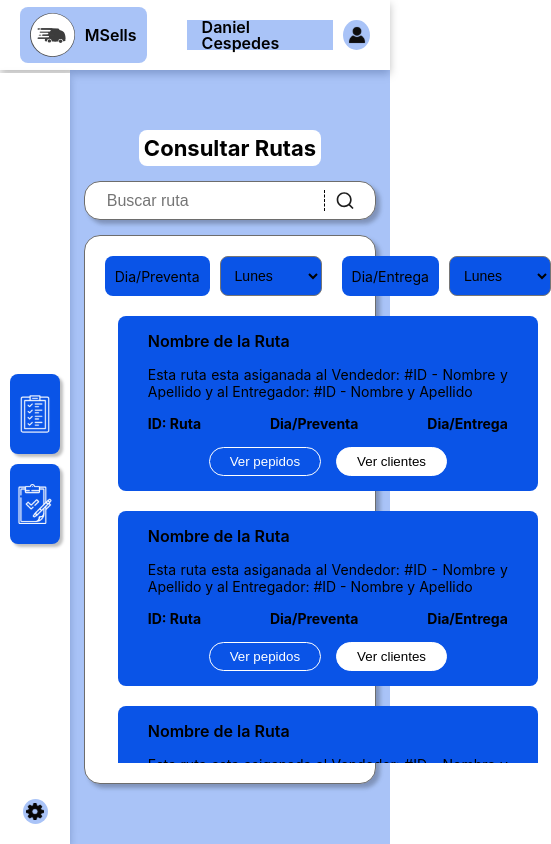
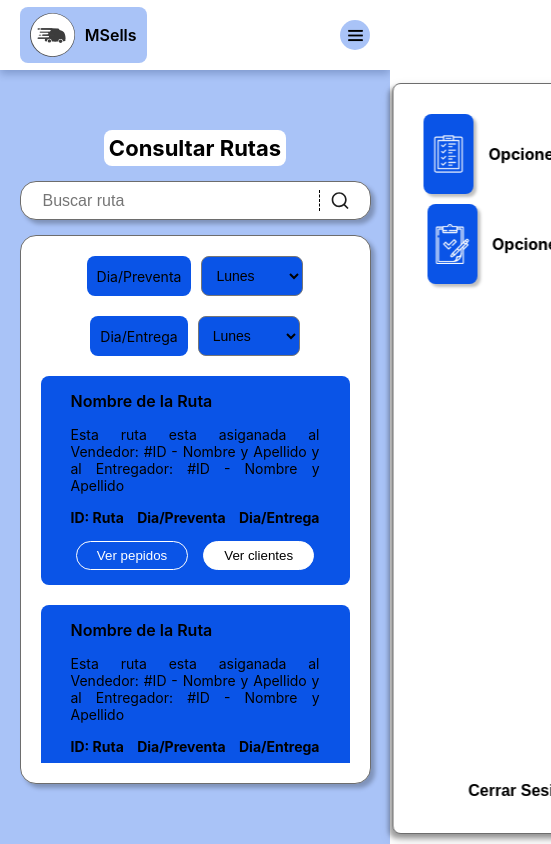
Before and after one commit to dan33pro/msells-app, a Next.js app: page / in a window 390 px wide. Shown: the whole page, 551 px wide, since content can reach past the window. Built offline with nearby package versions, Linux system fonts and the light colour scheme.

Commit message:
Resposive mobile Consultar rutas, Nav Descktop y Movil, cambios Header y NavOptions

```diff
--- a/src/components/Header.jsx
+++ b/src/components/Header.jsx
@@ -1,4 +1,4 @@
-import React, { useState, useContext } from 'react';
+import React, { useContext } from 'react';
 import Image from 'next/image';
 
 import MenuNav from '@components/MenuDesktop';
@@ -6,21 +6,21 @@ import AppContext from '@context/AppContext';
 
 import logoMS from '@logos/logo_msells.svg';
 import iconPerson from '@icons/person_icon.svg';
+import iconMenu from '@icons/menu_icon.svg';
 
 import styles from '@styles/Header.module.scss';
 
 const Header = () => {
-  const { state, toggleMenuNav } = useContext(AppContext);
+  const { state, toggleMenuDesktop, toggleMenuMobile } = useContext(AppContext);
 
   const handleToggleD = () => {
-    setToggleM(false);
-    toggleMenuNav(!state.stateViewMenuNav);
+    toggleMenuMobile(false);
+    toggleMenuDesktop(!state.isViewMenuDesktop);
   };
 
-  const [toggleM, setToggleM] = useState(false);
   const handleToggleM = () => {
-    setToggleM(!toggleM);
-    toggleMenuNav(!state.stateViewMenuNav);
+    toggleMenuDesktop(false);
+    toggleMenuMobile(!state.isViewMenuMobile);
   };
 
   return (
@@ -38,8 +38,11 @@ const Header = () => {
             <Image src={iconPerson} alt="" />
           </li>
         </ul>
+        <button className={styles['btn-menu']} onClick={handleToggleM} onKeyDown={handleToggleM}>
+          <Image src={iconMenu} alt='Icono menu' />
+        </button>
       </div>
-      {state.stateViewMenuNav && <MenuNav />}
+      {state.isViewMenuDesktop && <MenuNav />}
     </nav>
   );
 };
--- a/src/components/NavDesktop.jsx
+++ b/src/components/NavOptions.jsx
@@ -7,40 +7,49 @@ import iconList from '@icons/list_icon.svg';
 import iconSearch from '@icons/register_icon.svg';
 import iconSetings from '@icons/setings_icon.svg';
 
-import styles from '@styles/NavDesktop.module.scss';
+import styles from '@styles/NavOptions.module.scss';
 
-const NavDesktop = () => {
-  const { state, toggleMenuNav } = useContext(AppContext);
+const NavOptions = () => {
+  const { state, toggleMenuDesktop } = useContext(AppContext);
 
   const [toggleListOptions, setToggleListOptions] = useState(false);
   const handleToggleListOptions = () => {
     setToggleListOptions(!toggleListOptions);
     setToggleRegisterOptions(false);
-    toggleMenuNav(false);
+    toggleMenuDesktop(false);
   };
 
   const [toggleRegisterOptions, setToggleRegisterOptions] = useState(false);
   const handleToggleRegisterOptions = () => {
     setToggleRegisterOptions(!toggleRegisterOptions);
     setToggleListOptions(false);
-    toggleMenuNav(false);
+    toggleMenuDesktop(false);
   };
 
   return (
-    <aside className={styles.NavDesktop}>
+    <aside className={`${styles.NavOptions} ${state.isViewMenuMobile ? styles['NavOptionsAnimantion'] : ''}`}>
       <ul className={styles.menu} onClick={handleToggleListOptions}>
         <li className={styles['option-menu']} onClick={handleToggleListOptions} onKeyDown={handleToggleListOptions}>
-          <Image src={iconList} alt="" />
+          <div className={styles['container-img']}>
+            <Image src={iconList} alt="" />
+          </div>
+          <span className={styles['info-mobile']}>Opciones de consulta</span>
         </li>
         <li className={styles['option-menu']} onClick={handleToggleRegisterOptions} onKeyDown={handleToggleRegisterOptions}>
-          <Image src={iconSearch} alt="" />
+          <div className={styles['container-img']}>
+            <Image src={iconSearch} alt="" />
+          </div>
+          <span className={styles['info-mobile']}>Opciones de registro</span>
         </li>
       </ul>
       <div className={styles['config-btn']}>
-        <Image src={iconSetings} alt='boton de configuraciones' />
+        <button className={styles['info-mobile']}>Cerrar Sesión</button>
+        <div className={styles['container-img']}>
+          <Image src={iconSetings} alt="boton de configuraciones" />
+        </div>
       </div>
     </aside>
   );
 };
 
-export default NavDesktop;
+export default NavOptions;
--- a/src/hooks/useInitialState.js
+++ b/src/hooks/useInitialState.js
@@ -1,7 +1,8 @@
 import { useState } from 'react';
 
 const initialState = {
-  stateViewMenuNav: false,
+  isViewMenuDesktop: false,
+  isViewMenuMobile: false,
   viewConsultarRutas: {
     title: 'Consultar Rutas',
     stateView: true,
@@ -26,10 +27,17 @@ const initialState = {
 const useInitialState = () => {
   const [state, setState] = useState(initialState);
 
-  const toggleMenuNav = (newState) => {
+  const toggleMenuDesktop = (newState) => {
     setState({
       ...state,
-      stateViewMenuNav: newState,
+      isViewMenuDesktop: newState,
+    });
+  };
+
+  const toggleMenuMobile = (newState) => {
+    setState({
+      ...state,
+      isViewMenuMobile: newState,
     });
   };
 
@@ -52,7 +60,8 @@ const useInitialState = () => {
 
   return {
     state,
-    toggleMenuNav,
+    toggleMenuDesktop,
+    toggleMenuMobile,
     changeUser,
     toggleConsultarRutas,
   };
--- a/src/pages/_app.js
+++ b/src/pages/_app.js
@@ -4,7 +4,7 @@ import Header from '@components/Header';
 import Script from 'next/script';
 
 import '@styles/globals.scss';
-import NavDesktop from '@components/NavDesktop';
+import NavOptions from '@components/NavOptions';
 
 export default function App({ Component, pageProps }) {
   const initialState = useInitialState();
@@ -21,7 +21,7 @@ export default function App({ Component, pageProps }) {
         `}
       </Script>
       <Header />
-      <NavDesktop />
+      <NavOptions />
       <Component {...pageProps} />
     </AppContext.Provider>
   );
--- a/src/styles/CardDetail.module.scss
+++ b/src/styles/CardDetail.module.scss
@@ -1,7 +1,8 @@
 @import 'vars';
 
 .CardDetail {
-    width: 420px;
+    max-width: 420px;
+    width: fit-content;
     height: auto;
     display: flex;
     align-items: center;
@@ -27,6 +28,7 @@
     .caracteristics {
         width: 100%;
         display: flex;
+        flex-wrap: wrap;
         align-items: center;
         justify-content: space-between;
         font-size: $--sm;
@@ -38,12 +40,16 @@
 
     .container-btns {
         display: flex;
+        align-items: center;
+        justify-content: center;
+        flex-wrap: wrap;
         gap: 15px;
 
         .btn {
             padding: 6px 20px;
             border-radius: 16px;
             border: 1px solid $--white;
+            cursor: pointer;
         }
 
         .primary {
--- a/src/styles/ContentPane.module.scss
+++ b/src/styles/ContentPane.module.scss
@@ -17,6 +17,9 @@
 .filtros {
     margin-bottom: 20px;
     display: flex;
+    align-items: center;
+    justify-content: center;
+    flex-wrap: wrap;
     gap: 20px;
 
     .container-filtro {
@@ -45,7 +48,7 @@
     height: 100%;
     display: grid;
     gap: 20px;
-    grid-template-columns: repeat( auto-fit, minmax(420px, 1fr) );
+    grid-template-columns: repeat( auto-fit, minmax(1fr, 420px) );
     place-items: center;
     overflow-y: scroll;
 }
@@ -73,3 +76,15 @@
 .results::-webkit-scrollbar-track {
     border-radius: 10px;
 }
+
+@media (max-width: 650px) {
+    .ContentPane {
+        width: 90vw;
+    }
+}
+
+@media (max-width: 280px) {
+    .ContentPane {
+        width: 100vw;
+    }
+}
--- a/src/styles/Header.module.scss
+++ b/src/styles/Header.module.scss
@@ -69,4 +69,24 @@
     }
 }
 
-@media (max-width: 760px) {}
+.btn-menu {
+    display: none;
+    align-items: center;
+    justify-content: center;
+    width: 30px;
+    height: 30px;
+    border: none;
+    border-radius: 50%;
+    background: $--blue-tr-color;
+}
+
+@media (max-width: 650px) {
+    .btn-menu {
+        display: flex;
+        background: $--blue-tr-color;
+    }
+
+    .menu {
+        display: none;
+    }
+}
--- a/src/styles/Layout.module.scss
+++ b/src/styles/Layout.module.scss
@@ -8,3 +8,9 @@
     width: calc(100vw - 70px);
     height: calc(100vh - 70px);
 }
+
+@media (max-width: 650px) {
+    .Layout {
+        width: 100vw;
+    }
+}
--- a/src/styles/MenuDesktop.module.scss
+++ b/src/styles/MenuDesktop.module.scss
@@ -35,7 +35,7 @@
     font-size: $--md;
 }
 
-@media (max-width: 761px) {
+@media (max-width: 650px) {
     .MenuDesktop {
         display: none;
     }
--- a/src/styles/NavDesktop.module.scss
+++ /dev/null
@@ -1,57 +0,0 @@
-@import 'vars';
-
-.NavDesktop {
-    position: fixed;
-    top: 73px;
-    width: 70px;
-    height: calc(100vh - 73px);
-    display: flex;
-    align-items: center;
-    justify-content: center;
-    background: $--white;
-    color: $--black;
-    filter: drop-shadow(0px 4px 4px $--black-tr);
-}
-
-.menu {
-    margin: 0;
-    padding: 0;
-    display: flex;
-    align-items: center;
-    justify-content: center;
-    flex-direction: column;
-    gap: 10px;
-    list-style: none;
-    cursor: pointer;
-
-    .option-menu {
-        padding: 20px 5px;
-        display: flex;
-        align-items: center;
-        justify-content: center;
-        background: $--blue-color;
-        border-radius: 8px;
-        box-shadow: 3px 3px 3px $--black-tr;
-        cursor: pointer;
-    }
-}
-
-.config-btn {
-    display: flex;
-    align-items: center;
-    justify-content: center;
-    width: 25px;
-    height: 25px;
-    border-radius: 50%;
-    background: $--blue-tr-color;
-    position: absolute;
-    bottom: 20px;
-    cursor: pointer;
-
-    img {
-        width: auto;
-        height: 70%;
-    }
-}
-
-@media (max-width: 760px) {}
--- /dev/null
+++ b/src/styles/NavOptions.module.scss
@@ -0,0 +1,115 @@
+@import 'vars';
+
+.NavOptions {
+    padding: 30px 0;
+    position: fixed;
+    top: 73px;
+    width: 70px;
+    height: calc(100vh - 73px);
+    display: flex;
+    align-items: center;
+    justify-content: center;
+    background: $--white;
+    color: $--black;
+    filter: drop-shadow(0px 4px 4px $--black-tr);
+    z-index: 2;
+}
+
+.menu {
+    margin: 0;
+    padding: 0;
+    display: flex;
+    align-items: center;
+    justify-content: center;
+    flex-direction: column;
+    gap: 10px;
+    list-style: none;
+    cursor: pointer;
+
+    .option-menu {
+        display: flex;
+        align-items: center;
+        justify-content: center;
+        gap: 15px;
+    }
+
+    .container-img {
+        padding: 20px 5px;
+        display: flex;
+        align-items: center;
+        justify-content: center;
+        background: $--blue-color;
+        border-radius: 8px;
+        box-shadow: 3px 3px 3px $--black-tr;
+        cursor: pointer;
+    }
+}
+
+.config-btn {
+    display: flex;
+    align-items: center;
+    justify-content: center;
+    position: absolute;
+    bottom: 20px;
+    cursor: pointer;
+    gap: 15px;
+
+    button {
+        color: $--black;
+        border: none;
+        background: none;
+        font-weight: bold !important;
+        font-size: $--md;
+        cursor: pointer;
+    }
+
+    .container-img {
+        display: flex;
+        align-items: center;
+        justify-content: center;
+        width: 25px;
+        height: 25px;
+        border-radius: 50%;
+        background: $--blue-tr-color;
+
+        img {
+            width: 17px;
+            height: 17px;
+        }
+    }
+}
+
+.info-mobile {
+    display: none;
+    font-weight: bold;
+}
+
+@media (max-width: 650px) {
+    .info-mobile {
+        display: block;
+    }
+
+    .NavOptions {
+        flex-direction: column;
+        justify-content: space-between;
+        top: calc(73px + 10px);
+        right: 0;
+        width: max-content;
+        padding: 30px;
+        height: calc(100vh - 73px - 20px);
+        border: 1px solid $--gary;
+        border-radius: 8px 0 0 8px;
+        box-shadow: -4px 4px 4px $--black-tr;
+        transform: translateX(101%);
+        transition: transform ease-in 500ms;
+        will-change: transform;
+    }
+
+    .NavOptionsAnimantion {
+        transform: translateX(0);
+    }
+
+    .config-btn {
+        position: static;
+    }
+}
--- a/src/styles/SearchBar.module.scss
+++ b/src/styles/SearchBar.module.scss
@@ -21,3 +21,9 @@
         border-right: 1px dashed $--black;
     }
 }
+
+@media (max-width: 650px) {
+    .SearchBar {
+        width: 90vw;
+    }
+}
```
Also changed, not shown: src/assets/icons/menu_icon.svg (added).
